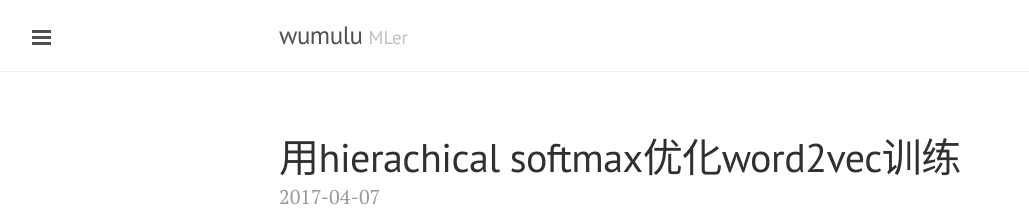
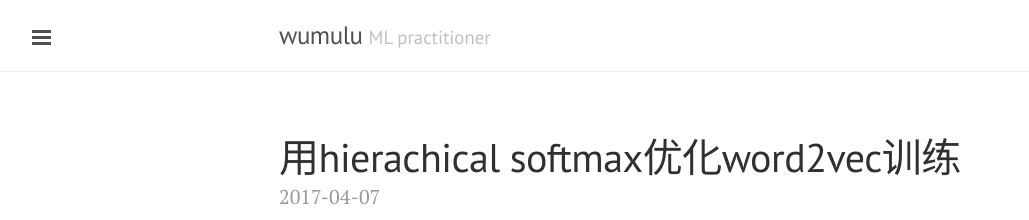
Before and after one commit to nomadcube/nomadcube.github.io, a Jekyll site: the page built from index.html, in a window 1280 px wide. Shown: the top 220 px of the page, without its empty margins (1-1030 px from the left). Built offline with Jekyll 4.4.1, drawn with Linux system fonts in a browser that asks for light colours; the list of posts is cut into pages by our own code.

Commit message:
新文章

```diff
--- a/_config.yml
+++ b/_config.yml
@@ -10,7 +10,7 @@ permalink:        pretty
 
 # Setup
 title:  wumulu
-tagline:             "MLer"
+tagline:             "ML practitioner"
 url:              http://lanyon.getpoole.com
 
 author:
```
